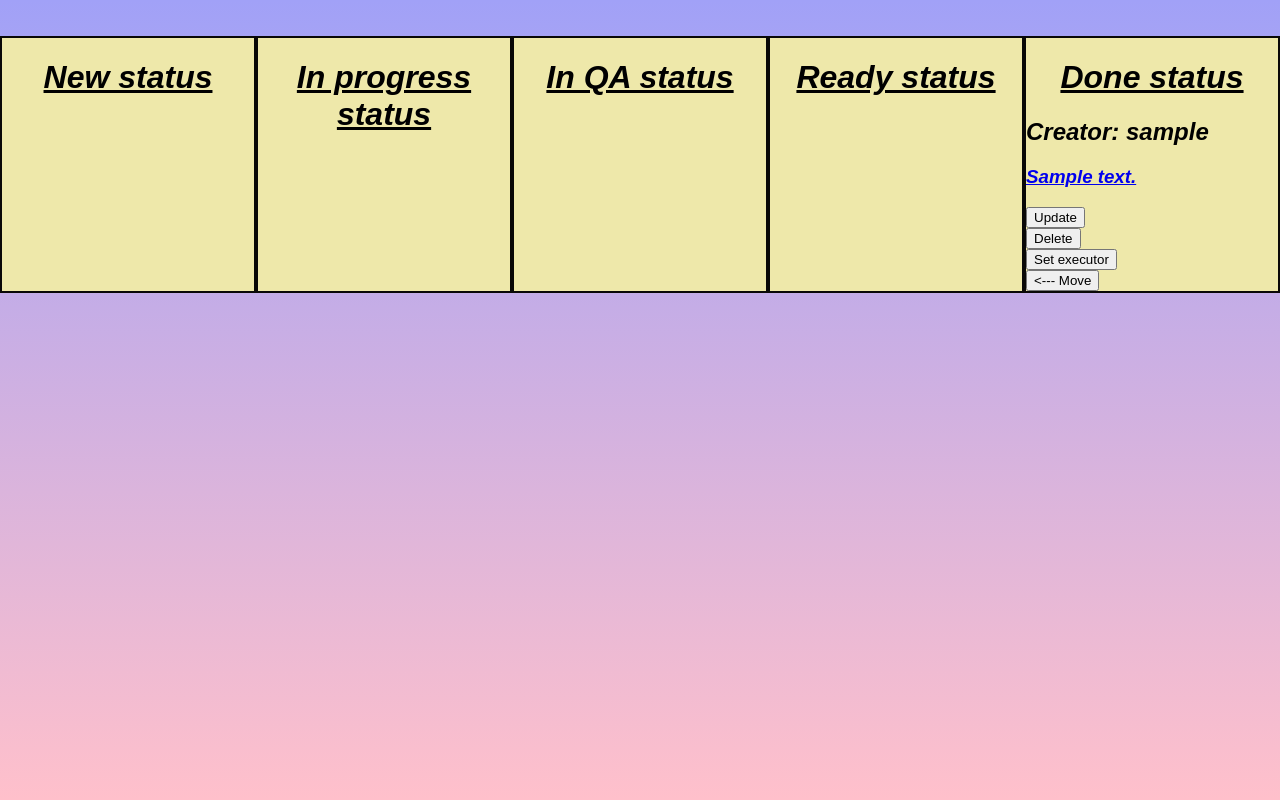
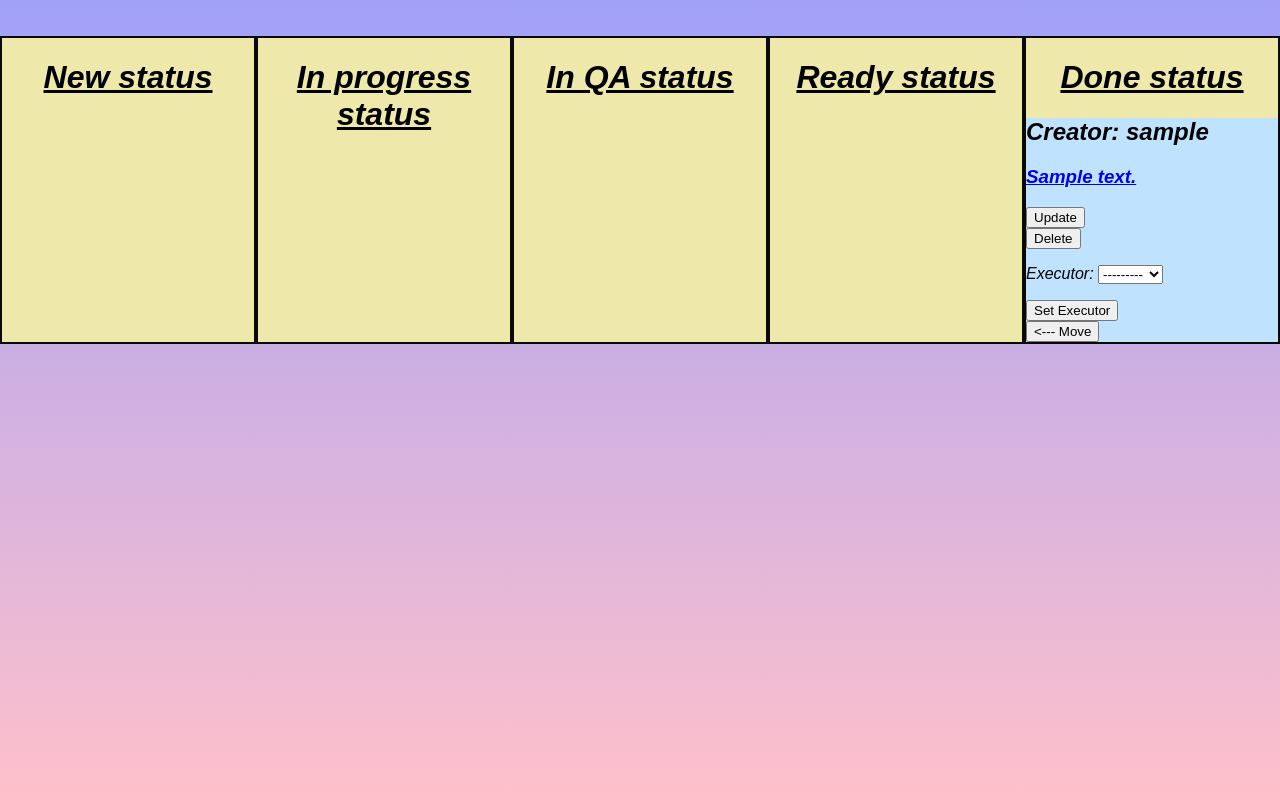
Before and after one commit to Vadim-Ryabichenko/Problem-book, a Django app: page /tasklist/ in a window 1280 px wide. Shown: the part 202-1002 px from the top of the page. Run offline with Django 4.2, Linux system fonts and the light colour scheme; a user stored in the database is signed in; tables that the repository leaves empty hold one stand-in row (values such as "Sample post").

Commit message:
without drf

```diff
--- a/mainapp/forms.py
+++ b/mainapp/forms.py
@@ -11,10 +11,15 @@ class TaskCardForm(forms.ModelForm):
 
 
 class SetExecutorForm(forms.ModelForm):
+
     class Meta:
         model = TaskCard
         fields = ['executor']
 
-    def __init__(self, *args, **kwargs):
+    def __init__(self, user, *args, **kwargs):
         super(SetExecutorForm, self).__init__(*args, **kwargs)
-        self.fields['executor'].queryset = User.objects.all()
+        self.user = user
+        if self.user.is_superuser:
+            self.fields['executor'].queryset = User.objects.all()
+        else:
+            self.fields['executor'].queryset = User.objects.filter(id=self.user.id)
--- a/mainapp/templates/tasks.html
+++ b/mainapp/templates/tasks.html
@@ -14,6 +14,7 @@
     <h1 style="text-align: center; text-decoration: underline;">New status</h1>
     {% for task in task_list %}
     {% if task.status == "New" %}
+    <div class="taskd">
     <h2>Creator: {{task.creator}}</h2>
     <a href="{% url 'task_detail' pk=task.pk %}"><h3>{{task.text}}</h3></a>
     {% if request.user.is_superuser or request.user == task.creator %}
@@ -23,17 +24,20 @@
             <button>Delete</button>
         </form>
         {% endif %}
+        {% if request.user.is_superuser or request.user == task.creator %}
         <form method="post" action="{% url 'set_executor' pk=task.pk %}">
             {% csrf_token %}
             {{ form.as_p }}
             <button>Set Executor</button>
           </form>
-        {% if request.user == task.creator %}
+          {% endif %}
+        {% if request.user == task.executor %}
         <form method="post" action="{% url 'upper_task_status' pk=task.pk %}">
             {% csrf_token %}
             <button>Move ---></button>
           </form>
         {% endif %}
+      </div>
         {% endif %}
     {% endfor %}
 </div>
@@ -41,6 +45,7 @@
     <h1 style="text-align: center; text-decoration: underline;">In progress status</h1>
     {% for task in task_list %}
     {% if task.status == "In progress" %}
+    <div class="taskd">
     <h2>Creator: {{task.creator}}</h2>
     <a href="{% url 'task_detail' pk=task.pk %}"><h3>{{task.text}}</h3></a>
     {% if request.user.is_superuser or request.user == task.creator %}
@@ -50,12 +55,14 @@
             <button>Delete</button>
         </form>
         {% endif %}
+        {% if request.user.is_superuser or request.user == task.creator %}
         <form method="post" action="{% url 'set_executor' pk=task.pk %}">
             {% csrf_token %}
             {{ form.as_p }}
             <button>Set Executor</button>
           </form>
-        {% if request.user == task.creator %}
+          {% endif %}
+        {% if request.user == task.executor %}
         <form method="post" action="{% url 'upper_task_status' pk=task.pk %}">
             {% csrf_token %}
             <button>Move ---></button>
@@ -65,6 +72,7 @@
             <button><--- Move</button>
           </form>
         {% endif %}
+      </div>
         {% endif %}
     {% endfor %}
 </div>
@@ -72,6 +80,7 @@
     <h1 style="text-align: center; text-decoration: underline;">In QA status</h1>
     {% for task in task_list %}
     {% if task.status == "In QA" %}
+    <div class="taskd">
     <h2>Creator: {{task.creator}}</h2>
     <a href="{% url 'task_detail' pk=task.pk %}"><h3>{{task.text}}</h3></a>
     {% if request.user.is_superuser or request.user == task.creator %}
@@ -81,12 +90,14 @@
             <button>Delete</button>
         </form>
         {% endif %}
+        {% if request.user.is_superuser or request.user == task.creator %}
         <form method="post" action="{% url 'set_executor' pk=task.pk %}">
             {% csrf_token %}
             {{ form.as_p }}
             <button>Set Executor</button>
           </form>
-        {% if request.user == task.creator %}
+          {% endif %}
+        {% if request.user == task.executor %}
         <form method="post" action="{% url 'upper_task_status' pk=task.pk %}">
             {% csrf_token %}
             <button>Move ---></button>
@@ -96,6 +107,7 @@
             <button><--- Move</button>
           </form>
         {% endif %}
+      </div>
         {% endif %}
     {% endfor %}
 </div>
@@ -103,6 +115,7 @@
     <h1 style="text-align: center; text-decoration: underline;">Ready status</h1>
     {% for task in task_list %}
     {% if task.status == "Ready" %}
+    <div class="taskd">
     <h2>Creator: {{task.creator}}</h2>
     <a href="{% url 'task_detail' pk=task.pk %}"><h3>{{task.text}}</h3></a>
     {% if request.user.is_superuser or request.user == task.creator %}
@@ -112,23 +125,26 @@
             <button>Delete</button>
         </form>
         {% endif %}
+        {% if request.user.is_superuser or request.user == task.creator %}
         <form method="post" action="{% url 'set_executor' pk=task.pk %}">
             {% csrf_token %}
             {{ form.as_p }}
             <button>Set Executor</button>
           </form>
+          {% endif %}
         {% if request.user.is_superuser %}
         <form method="post" action="{% url 'upper_task_status' pk=task.pk %}">
             {% csrf_token %}
             <button>Move ---></button>
           </form>
         {% endif %}
-        {% if request.user == task.creator %}
+        {% if request.user == task.executor %}
         <form method="post" action="{% url 'lower_task_status' pk=task.pk %}">
             {% csrf_token %}
             <button><--- Move</button>
           </form>
         {% endif %}
+      </div>
         {% endif %}
     {% endfor %}
 </div>
@@ -136,6 +152,7 @@
     <h1 style="text-align: center; text-decoration: underline;">Done status</h1>
     {% for task in task_list %}
     {% if task.status == "Done" %}
+    <div class="taskd">
     <h2>Creator: {{task.creator}}</h2>
     <a href="{% url 'task_detail' pk=task.pk %}"><h3>{{task.text}}</h3></a>
     {% if request.user.is_superuser or request.user == task.creator %}
@@ -145,17 +162,20 @@
             <button>Delete</button>
         </form>
         {% endif %}
+        {% if request.user.is_superuser or request.user == task.creator %}
         <form method="post" action="{% url 'set_executor' pk=task.pk %}">
           {% csrf_token %}
-          {{ form.executor }}
-          <input type="submit" value="Set executor">
+          {{ form.as_p }}
+          <button>Set Executor</button>
           </form>
-        {% if request.user.is_superuser or request.user == task.creator %}
+          {% endif %}
+        {% if request.user.is_superuser or request.user == task.executor %}
         <form method="post" action="{% url 'lower_task_status' pk=task.pk %}">
             {% csrf_token %}
             <button><--- Move</button>
           </form>
         {% endif %}
+      </div>
         {% endif %}
     {% endfor %}
 </div>
--- a/mainapp/views.py
+++ b/mainapp/views.py
@@ -4,7 +4,7 @@ from django.contrib.auth.mixins import LoginRequiredMixin
 from django.shortcuts import get_object_or_404, render, redirect
 from .forms import TaskCardForm, SetExecutorForm
 from django.urls import reverse
-from django.contrib.auth.models import User
+
 
 
 
@@ -21,6 +21,11 @@ class TaskCardListView(ListView):
     template_name = 'tasks.html'
     queryset = TaskCard.objects.all()
     context_object_name = 'task_list'
+
+    def get_context_data(self, **kwargs):
+        context = super(TaskCardListView, self).get_context_data(**kwargs)
+        context['form'] = SetExecutorForm(user=self.request.user)
+        return context
 
 
 class TaskCardDetailView(LoginRequiredMixin, View):
@@ -103,7 +108,8 @@ class SetExecutorView(View):
 
     def post(self, request, pk):
         task = get_object_or_404(TaskCard, pk=pk)
-        form = SetExecutorForm(request.POST, instance=task)
+        form = SetExecutorForm(request.user, request.POST, instance=task)
         if form.is_valid():
             form.save()
+            return redirect('task_detail', pk=task.pk)
         return render(request, self.template_name, {'form': form, 'task': task})
--- a/static/css/base.css
+++ b/static/css/base.css
@@ -270,3 +270,7 @@ hr:after {
   border: 2px solid #090807;
   box-sizing: border-box;
 }
+
+.taskd {
+  background-color: #BFE2FF;
+}
```
